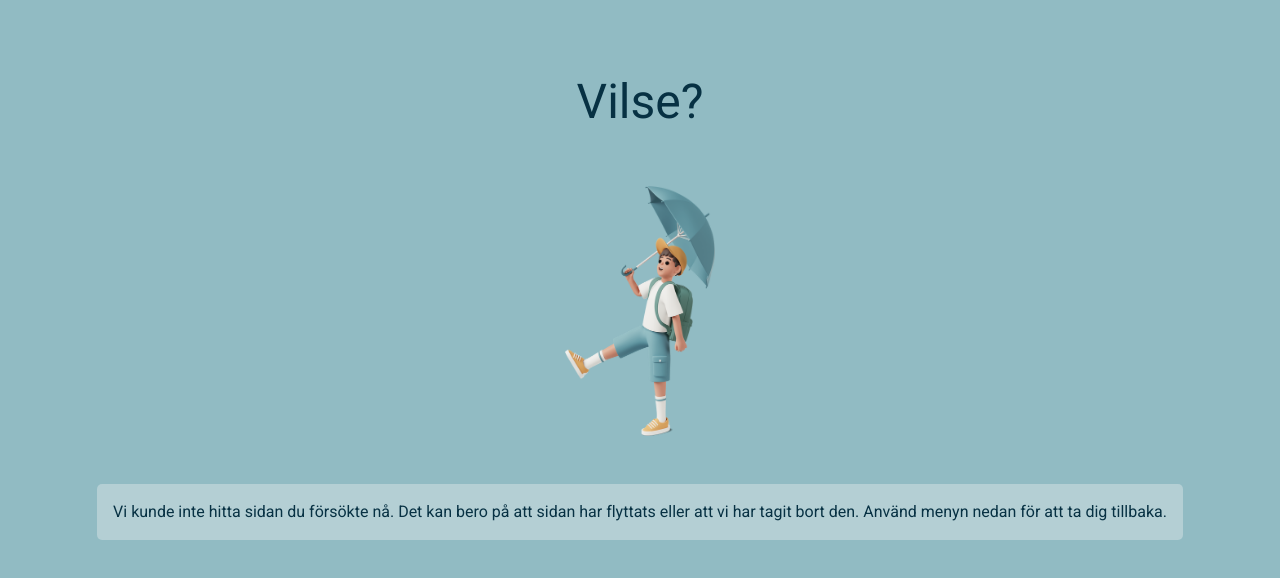
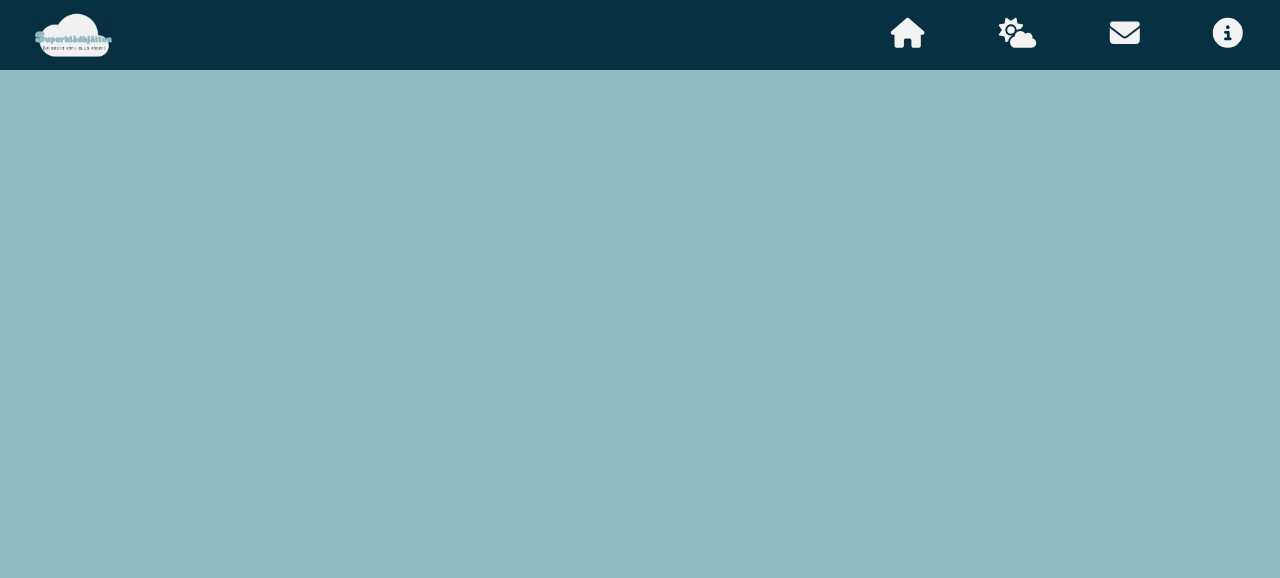
Before and after one commit to tittieth/Final_Project, a React (Vite) app: page /about in a window 1280 px wide. Shown: the top 578 px of the page. Built offline with nearby package versions, Linux system fonts and the light colour scheme; a web font is replaced by a local one.

Commit message:
Add: about path and component

```diff
--- a/Router.tsx
+++ b/Router.tsx
@@ -5,6 +5,7 @@ import Home from './src/components/Home';
 import Contact from './src/components/Contact';
 import Weather from './src/components/Weather';
 import GoodJob from './src/components/GoodJob';
+import AboutPage from './src/components/AboutPage';
 
 export const router = createBrowserRouter([
   {
@@ -29,6 +30,10 @@ export const router = createBrowserRouter([
         path: '/goodjob',
         element: <GoodJob />,
       },
+      {
+        path: '/about',
+        element: <AboutPage />,
+      },
     ],
   },
 ]);
--- /dev/null
+++ b/src/components/AboutPage.tsx
@@ -0,0 +1,5 @@
+const AboutPage = () => {
+  return <div>AboutPage</div>;
+};
+
+export default AboutPage;
--- a/src/components/Navigation.tsx
+++ b/src/components/Navigation.tsx
@@ -29,7 +29,7 @@ const Navigation = () => {
           </Link>
         </li>
         <li>
-          <Link to="/info" aria-label="Info">
+          <Link to="/about" aria-label="Info">
             <FontAwesomeIcon icon={faCircleInfo} className="nav-icon" />
           </Link>
         </li>
```
